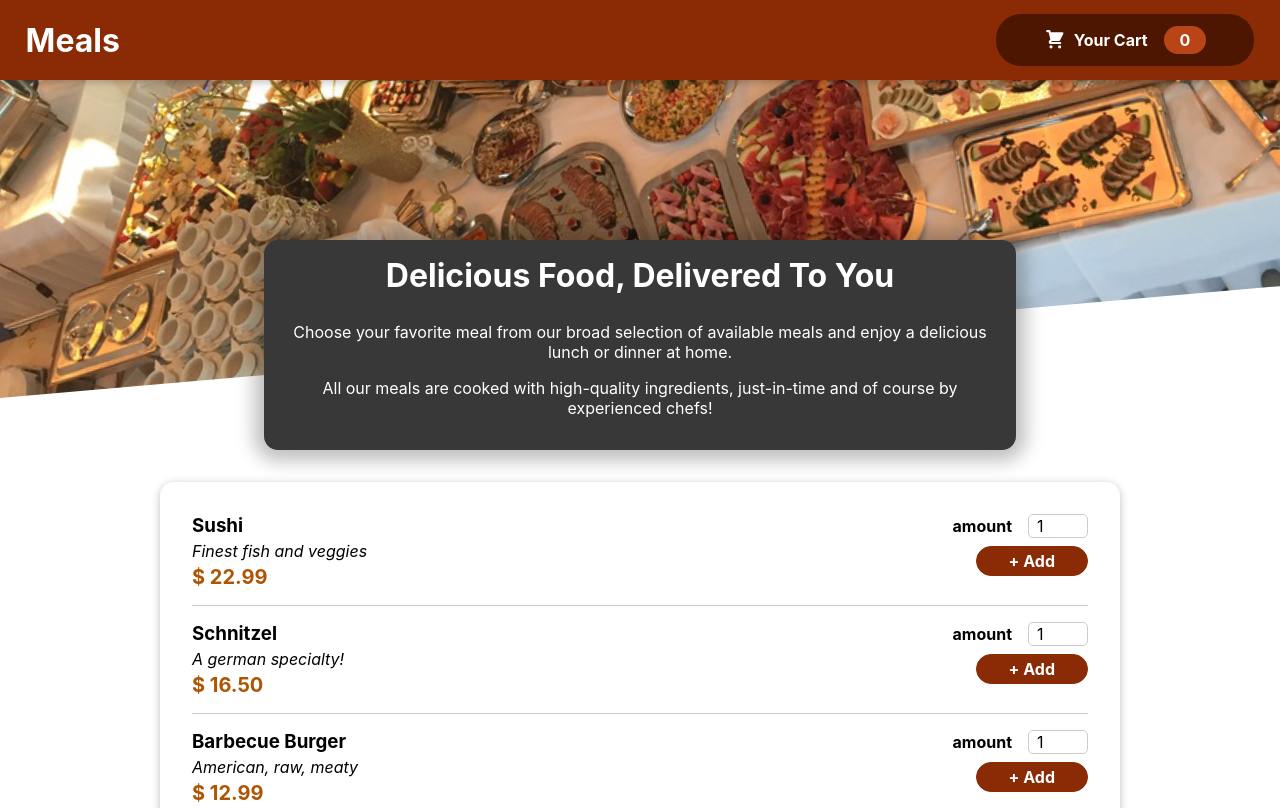
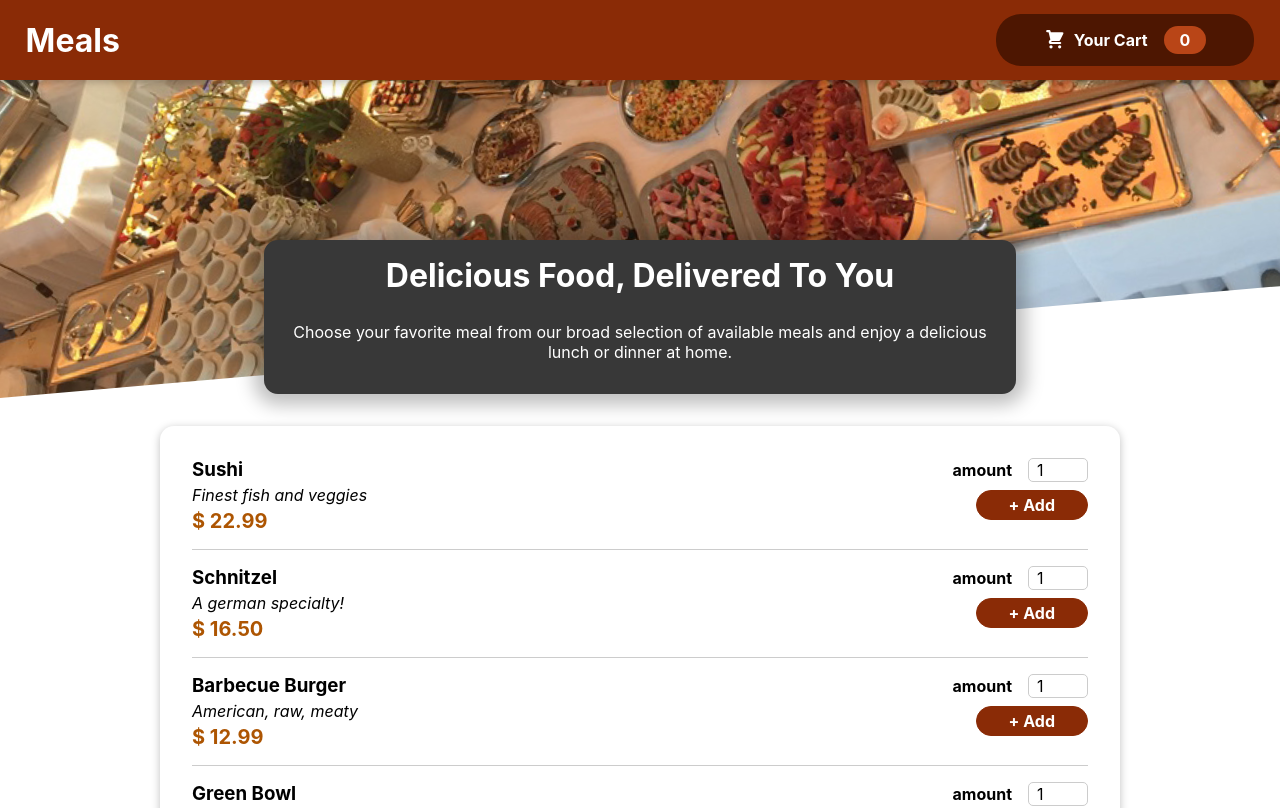
Before and after one commit to EdenGoforIt/react-order-management, a React (Create React App) app: page / in a window 1280 px wide. Shown: the top 808 px of the page. Built offline with nearby package versions, Linux system fonts and the light colour scheme.

Commit message:
remove item summary

```diff
--- a/src/components/Meals/MealsSummary/MealsSummary.js
+++ b/src/components/Meals/MealsSummary/MealsSummary.js
@@ -8,10 +8,6 @@ const MealsSummary = () => {
 				Choose your favorite meal from our broad selection of available meals
 				and enjoy a delicious lunch or dinner at home.
 			</p>
-			<p>
-				All our meals are cooked with high-quality ingredients, just-in-time and
-				of course by experienced chefs!
-			</p>
 		</section>
 	);
 };
```
